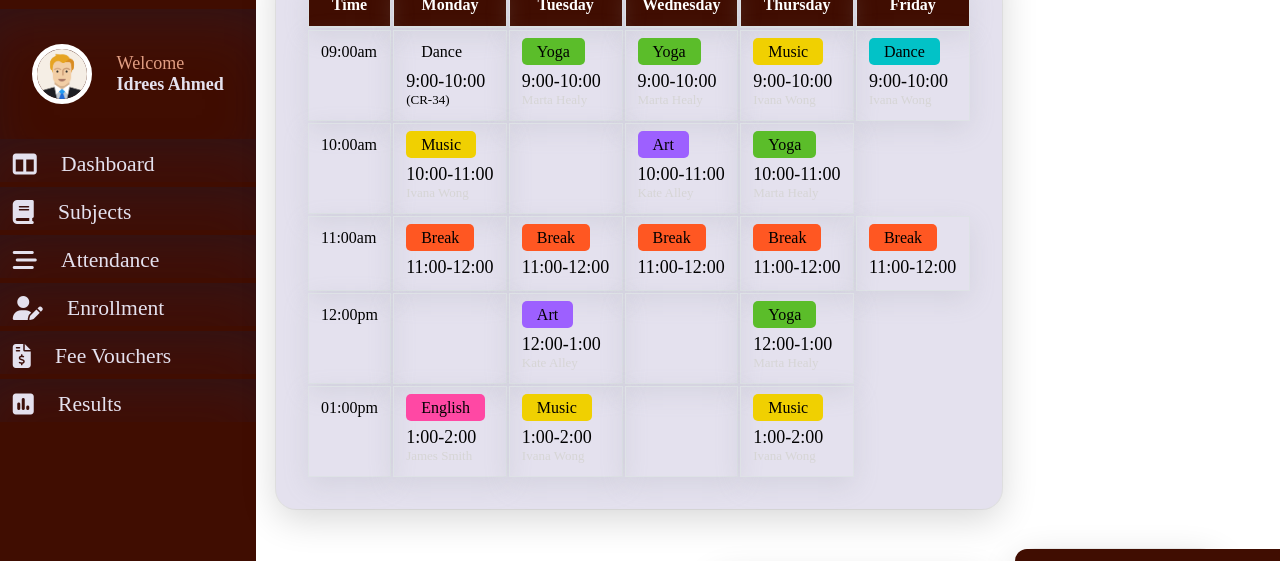
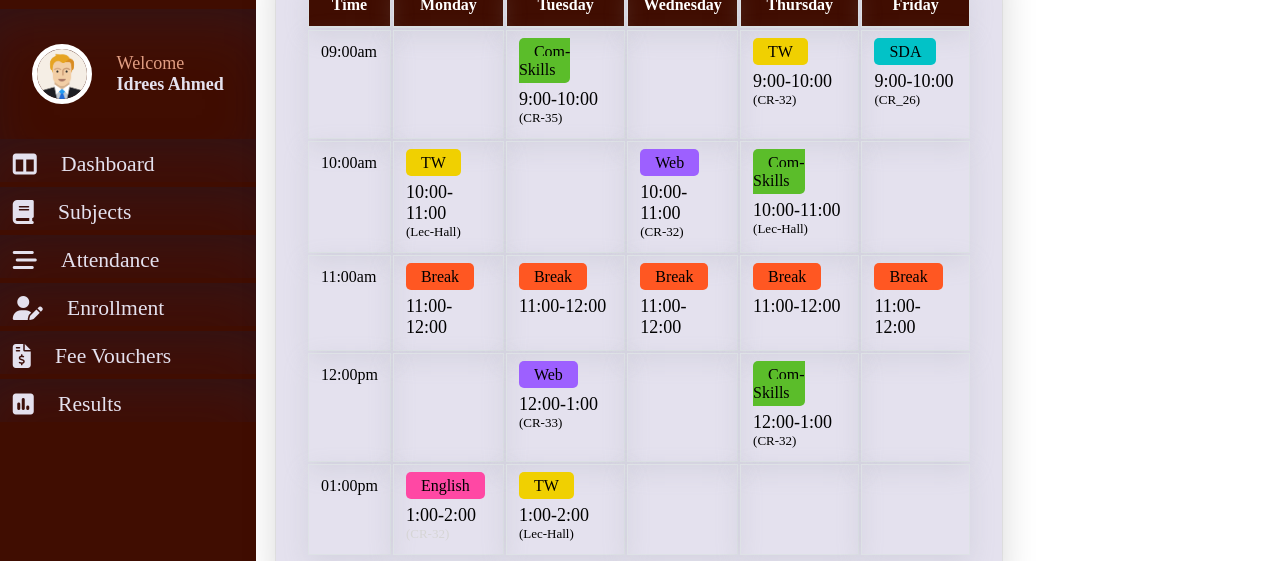
Before and after one commit to idreesahmed1257/CMS, a website: page Admin/adm_dashboard.html in a window 1280 px wide. Shown: the part 129-690 px from the top of the page. Drawn offline with nearby package versions, Linux system fonts and the light colour scheme; files whose address does not match are found by name; a web font is replaced by a local one.

Commit message:
admin dashbord

```diff
--- a/Admin/adm_dashboard.html
+++ b/Admin/adm_dashboard.html
@@ -188,72 +188,72 @@
                                         <td>
                                              <span
                                                   class=" padding-5px-tb padding-15px-lr border-radius-5 margin-10px-bottom text-white font-size16 xs-font-size13"
-                                                  >Dance</span
+                                                  ></span
+                                             >
+                                             <div
+                                                  class="margin-10px-top font-size14"
+                                                  ></div
+                                             >
+                                             <div
+                                                  class="font-size13 align-middle"
+                                                  ></div
+                                             >
+                                        </td>
+                                        <td>
+                                             <span
+                                                  class="bg-green padding-5px-tb padding-15px-lr border-radius-5 margin-10px-bottom text-white font-size16 xs-font-size13"
+                                                  >Com-Skills</span
                                              >
                                              <div
                                                   class="margin-10px-top font-size14"
                                                   >9:00-10:00</div
                                              >
                                              <div
-                                                  class="font-size13 align-middle"
-                                                  >(CR-34)</div
+                                                  class="font-size13 "
+                                                  >(CR-35)</div
                                              >
                                         </td>
                                         <td>
                                              <span
-                                                  class="bg-green padding-5px-tb padding-15px-lr border-radius-5 margin-10px-bottom text-white font-size16 xs-font-size13"
-                                                  >Yoga</span
+                                                  class=" padding-5px-tb padding-15px-lr border-radius-5 margin-10px-bottom text-white font-size16 xs-font-size13"
+                                                  ></span
+                                             >
+                                             <div
+                                                  class="margin-10px-top font-size14"
+                                                  ></div
+                                             >
+                                             <div
+                                                  class="font-size13 text-light-gray"
+                                                  ></div
+                                             >
+                                        </td>
+                                        <td>
+                                             <span
+                                                  class="bg-yellow padding-5px-tb padding-15px-lr border-radius-5 margin-10px-bottom text-white font-size16 xs-font-size13"
+                                                  >TW</span
                                              >
                                              <div
                                                   class="margin-10px-top font-size14"
                                                   >9:00-10:00</div
                                              >
                                              <div
-                                                  class="font-size13 text-light-gray"
-                                                  >Marta Healy</div
+                                                  class="font-size13"
+                                                  >(CR-32)</div
                                              >
                                         </td>
+
                                         <td>
                                              <span
-                                                  class="bg-green padding-5px-tb padding-15px-lr border-radius-5 margin-10px-bottom text-white font-size16 xs-font-size13"
-                                                  >Yoga</span
+                                                  class="bg-sky padding-5px-tb padding-15px-lr border-radius-5 margin-10px-bottom text-white font-size16 xs-font-size13"
+                                                  >SDA</span
                                              >
                                              <div
                                                   class="margin-10px-top font-size14"
                                                   >9:00-10:00</div
                                              >
                                              <div
-                                                  class="font-size13 text-light-gray"
-                                                  >Marta Healy</div
-                                             >
-                                        </td>
-                                        <td>
-                                             <span
-                                                  class="bg-yellow padding-5px-tb padding-15px-lr border-radius-5 margin-10px-bottom text-white font-size16 xs-font-size13"
-                                                  >Music</span
-                                             >
-                                             <div
-                                                  class="margin-10px-top font-size14"
-                                                  >9:00-10:00</div
-                                             >
-                                             <div
-                                                  class="font-size13 text-light-gray"
-                                                  >Ivana Wong</div
-                                             >
-                                        </td>
-
-                                        <td>
-                                             <span
-                                                  class="bg-sky padding-5px-tb padding-15px-lr border-radius-5 margin-10px-bottom text-white font-size16 xs-font-size13"
-                                                  >Dance</span
-                                             >
-                                             <div
-                                                  class="margin-10px-top font-size14"
-                                                  >9:00-10:00</div
-                                             >
-                                             <div
-                                                  class="font-size13 text-light-gray"
-                                                  >Ivana Wong</div
+                                                  class="font-size13 "
+                                                  >(CR_26)</div
                                              >
                                         </td>
 
@@ -267,44 +267,58 @@
                                         <td>
                                              <span
                                                   class="bg-yellow padding-5px-tb padding-15px-lr border-radius-5 margin-10px-bottom text-white font-size16 xs-font-size13"
-                                                  >Music</span
+                                                  >TW</span
                                              >
                                              <div
                                                   class="margin-10px-top font-size14"
                                                   >10:00-11:00</div
                                              >
                                              <div
-                                                  class="font-size13 text-light-gray"
-                                                  >Ivana Wong</div
+                                                  class="font-size13 "
+                                                  >(Lec-Hall)</div
                                              >
                                         </td>
                                         <td></td>
                                         <td>
                                              <span
                                                   class="bg-purple padding-5px-tb padding-15px-lr border-radius-5 margin-10px-bottom text-white font-size16 xs-font-size13"
-                                                  >Art</span
+                                                  >Web</span
                                              >
                                              <div
                                                   class="margin-10px-top font-size14"
                                                   >10:00-11:00</div
                                              >
                                              <div
-                                                  class="font-size13 text-light-gray"
-                                                  >Kate Alley</div
+                                                  class="font-size13 "
+                                                  >(CR-32)</div
                                              >
                                         </td>
                                         <td>
                                              <span
                                                   class="bg-green padding-5px-tb padding-15px-lr border-radius-5 margin-10px-bottom text-white font-size16 xs-font-size13"
-                                                  >Yoga</span
+                                                  >Com-Skills</span
                                              >
                                              <div
                                                   class="margin-10px-top font-size14"
                                                   >10:00-11:00</div
                                              >
                                              <div
+                                                  class="font-size13 "
+                                                  >(Lec-Hall)</div
+                                             >
+                                        </td>
+                                        <td>
+                                             <span
+                                                  class=" padding-5px-tb padding-15px-lr border-radius-5 margin-10px-bottom text-white font-size16 xs-font-size13"
+                                                  ></span
+                                             >
+                                             <div
+                                                  class="margin-10px-top font-size14"
+                                                  ></div
+                                             >
+                                             <div
                                                   class="font-size13 text-light-gray"
-                                                  >Marta Healy</div
+                                                  > </div
                                              >
                                         </td>
 
@@ -376,15 +390,15 @@
                                         <td>
                                              <span
                                                   class="bg-purple padding-5px-tb padding-15px-lr border-radius-5 margin-10px-bottom text-white font-size16 xs-font-size13"
-                                                  >Art</span
+                                                  >Web</span
                                              >
                                              <div
                                                   class="margin-10px-top font-size14"
                                                   >12:00-1:00</div
                                              >
                                              <div
-                                                  class="font-size13 text-light-gray"
-                                                  >Kate Alley</div
+                                                  class="font-size13 "
+                                                  >(CR-33)</div
                                              >
                                         </td>
 
@@ -392,15 +406,29 @@
                                         <td>
                                              <span
                                                   class="bg-green padding-5px-tb padding-15px-lr border-radius-5 margin-10px-bottom text-white font-size16 xs-font-size13"
-                                                  >Yoga</span
+                                                  >Com-Skills</span
                                              >
                                              <div
                                                   class="margin-10px-top font-size14"
                                                   >12:00-1:00</div
                                              >
                                              <div
+                                                  class="font-size13 "
+                                                  >(CR-32)</div
+                                             >
+                                        </td>
+                                        <td>
+                                             <span
+                                                  class=" padding-5px-tb padding-15px-lr border-radius-5 margin-10px-bottom text-white font-size16 xs-font-size13"
+                                                  ></span
+                                             >
+                                             <div
+                                                  class="margin-10px-top font-size14"
+                                                  ></div
+                                             >
+                                             <div
                                                   class="font-size13 text-light-gray"
-                                                  >Marta Healy</div
+                                                  > </div
                                              >
                                         </td>
                                    </tr>
@@ -420,21 +448,21 @@
                                              >
                                              <div
                                                   class="font-size13 text-light-gray"
-                                                  >James Smith</div
+                                                  >(CR-32)</div
                                              >
                                         </td>
                                         <td>
                                              <span
                                                   class="bg-yellow padding-5px-tb padding-15px-lr border-radius-5 margin-10px-bottom text-white font-size16 xs-font-size13"
-                                                  >Music</span
+                                                  >TW</span
                                              >
                                              <div
                                                   class="margin-10px-top font-size14"
                                                   >1:00-2:00</div
                                              >
                                              <div
-                                                  class="font-size13 text-light-gray"
-                                                  >Ivana Wong</div
+                                                  class="font-size13 "
+                                                  >(Lec-Hall)</div
                                              >
                                         </td>
                                         <td> </td>
@@ -442,16 +470,30 @@
 
                                         <td>
                                              <span
-                                                  class="bg-yellow padding-5px-tb padding-15px-lr border-radius-5 margin-10px-bottom text-white font-size16 xs-font-size13"
-                                                  >Music</span
+                                                  class=" padding-5px-tb padding-15px-lr border-radius-5 margin-10px-bottom text-white font-size16 xs-font-size13"
+                                                  ></span
                                              >
                                              <div
                                                   class="margin-10px-top font-size14"
-                                                  >1:00-2:00</div
+                                                  ></div
                                              >
                                              <div
                                                   class="font-size13 text-light-gray"
-                                                  >Ivana Wong</div
+                                                  > </div
+                                             >
+                                        </td>
+                                        <td>
+                                             <span
+                                                  class=" padding-5px-tb padding-15px-lr border-radius-5 margin-10px-bottom text-white font-size16 xs-font-size13"
+                                                  ></span
+                                             >
+                                             <div
+                                                  class="margin-10px-top font-size14"
+                                                  ></div
+                                             >
+                                             <div
+                                                  class="font-size13 text-light-gray"
+                                                  > </div
                                              >
                                         </td>
                                    </tr>
```
